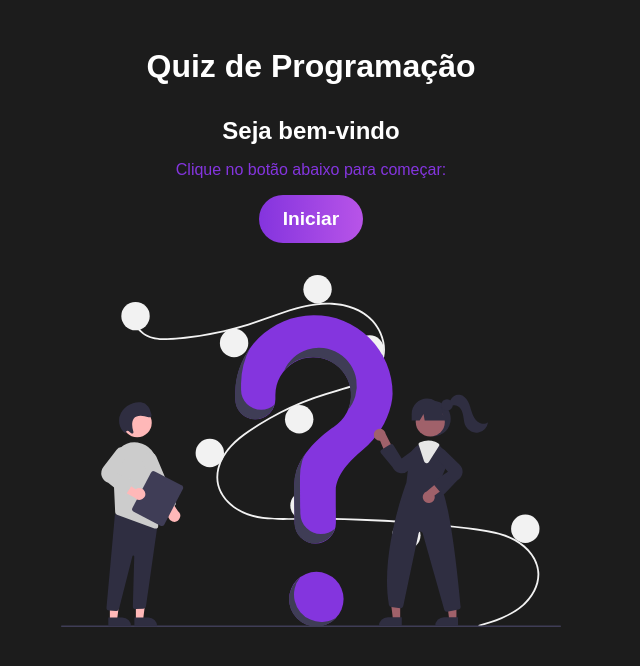
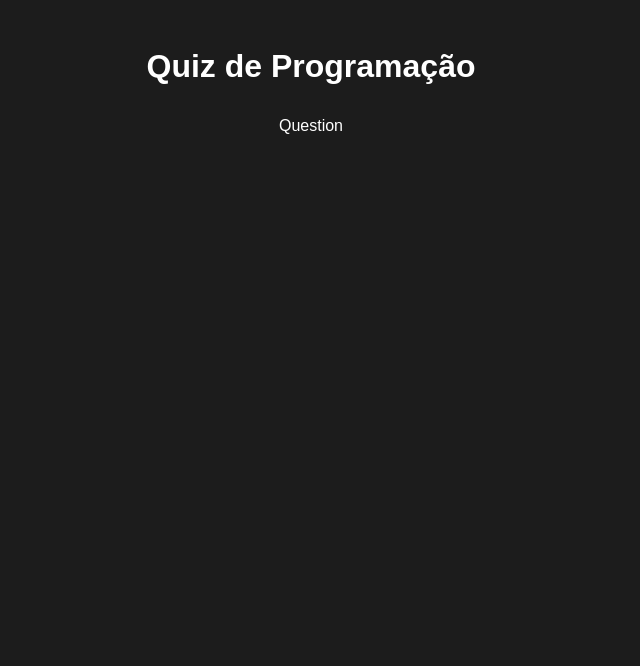
Before and after one commit to leogama09/React-quiz, a React app in the folder quiz/: page / in a window 1280 px wide. Both pictures are taken after a click on the button "Iniciar". Shown: the top 666 px of the page, without its empty margins (329-969 px from the left). Built offline with nearby package versions, Linux system fonts and the light colour scheme; the HTML template or start-up script is replaced by a standard one.

Commit message:
Create questions

```diff
--- a/quiz/src/App.jsx
+++ b/quiz/src/App.jsx
@@ -1,14 +1,21 @@
 // react, componentes, estáticos
+import { useContext } from 'react'
+import { useState } from 'react'
+import { QuizContext } from './context/quiz'
 
 import Welcome from './components/Welcome'
-import { useState } from 'react'
+import Question from './components/Question'
+
 import './App.css'
 
 function App() {
+  const [quizState, dispatch] = useContext(QuizContext)
+
   return (
     <div className="App">
       <h1>Quiz de Programação</h1>
-      <Welcome />
+      {quizState.gameStage === "Start" && <Welcome />}
+      {quizState.gameStage === "Playing" && <Question />}
     </div>
   )
 }
--- /dev/null
+++ b/quiz/src/components/Question.jsx
@@ -0,0 +1,15 @@
+import { useContext } from "react"
+import { QuizContext } from "../context/quiz"
+
+
+const Questions = () => {
+  const [quizState, dispatch] = useContext(QuizContext)
+
+  console.log(quizState)
+
+  return (
+    <div>Question</div>
+  )
+}
+
+export default Questions
--- a/quiz/src/context/quiz.jsx
+++ b/quiz/src/context/quiz.jsx
@@ -13,8 +13,10 @@
 
     switch(action.type) {
         case "CHANGE_STATE":
-            console.log("caiu")
-            return state
+            return {
+                ...state,
+                gameStage: STAGES[1],
+            }
 
         default:
             return state
```
Also changed, not shown: quiz/src/components/Question.css (added).
